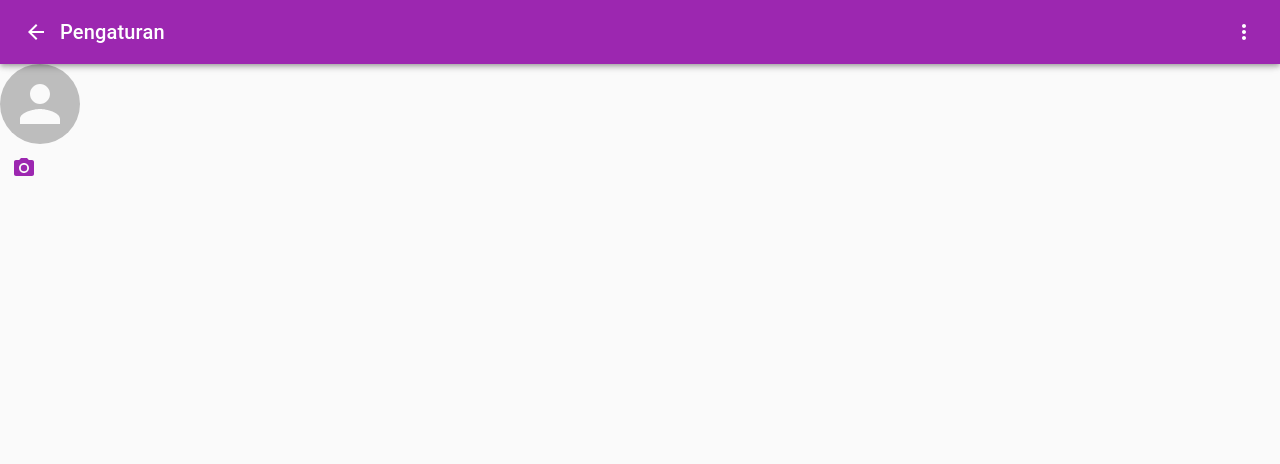
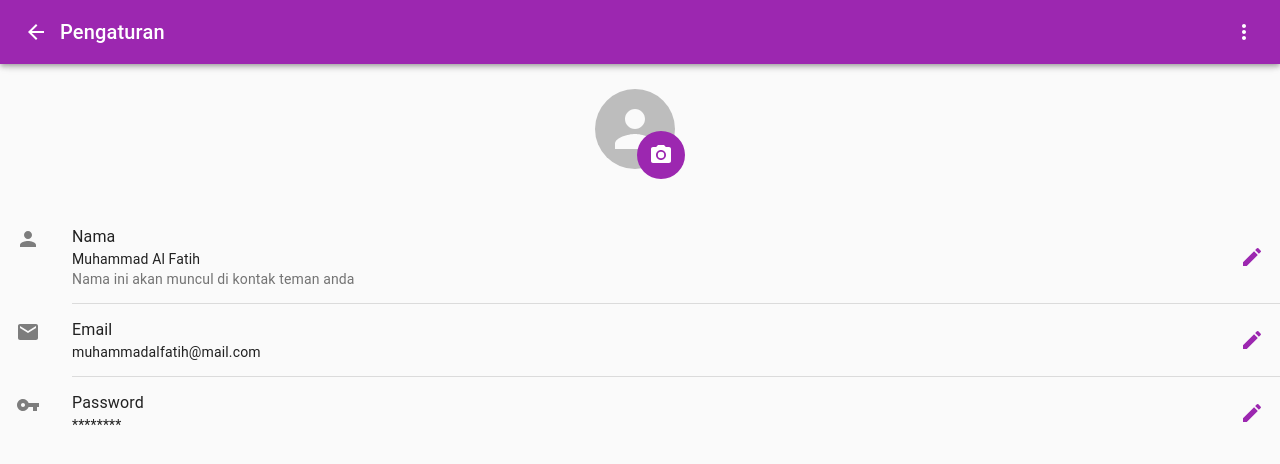
Before and after one commit to iik98/chat-app, a React (Create React App) app: page /pengaturan in a window 1280 px wide. Shown: the top 464 px of the page. Built offline with nearby package versions, Linux system fonts and the light colour scheme; no server answers; the database is empty; sample sign-in values are in the browser's storage.

Commit message:
styled setting page

```diff
--- a/src/config/theme.js
+++ b/src/config/theme.js
@@ -28,6 +28,7 @@ const theme = createMuiTheme({
             gray5: '#0000008a',
             gray6: '#aaaaaa',
             gray7: '#bbbbbb',
+            gray8: '#7d7d7d',
             green: '#19b821',
             blue: '#2757ca',
             blue2: '#32bdea',
--- a/src/pages/private/pengaturan/index.js
+++ b/src/pages/private/pengaturan/index.js
@@ -5,7 +5,19 @@ import Typography from '@material-ui/core/Typography';
 import IconButton from '@material-ui/core/IconButton';
 import Avatar from '@material-ui/core/Avatar';
 import BackIcon from '@material-ui/icons/ArrowBack';
+import PersonIcon from '@material-ui/icons/Person';
+import EmailIcon from '@material-ui/icons/Email';
+import VpnKeyIcon from '@material-ui/icons/VpnKey';
+import EditIcon from '@material-ui/icons/Edit';
 import Grid from '@material-ui/core/Grid';
+import List from '@material-ui/core/List';
+import ListItem from '@material-ui/core/ListItem';
+import Divider from '@material-ui/core/Divider';
+import ListItemText from '@material-ui/core/ListItemText';
+import ListItemAvatar from '@material-ui/core/ListItemAvatar';
+import ListItemSecondaryAction from '@material-ui/core/ListItemSecondaryAction';
+
+
 
 // page components
 import UploadAvatar from './avatar';
@@ -47,8 +59,90 @@ function Pengaturan(props) {
 
     return (
         <Grid container spacing={3}>
-            <Grid item xs={12} className={classes.avatar}>
+            <Grid item xs={12} className={classes.avatar} justify="center">
                 <UploadAvatar />
+            </Grid>
+            <Grid item xs={12} justify="center">
+                <List className={classes.root}>
+                    <ListItem alignItems="flex-start">
+                        <ListItemAvatar>
+                            <PersonIcon className={classes.iconList} />
+                        </ListItemAvatar>
+                        <ListItemText
+                        primary="Nama"
+                        secondary={
+                            <React.Fragment>
+                            <Typography
+                                component="p"
+                                variant="body2"
+                                className={classes.inline}
+                                color="textPrimary"
+                            >
+                                Muhammad Al Fatih
+                            </Typography>
+                            {" Nama ini akan muncul di kontak teman anda"}
+                            </React.Fragment>
+                        }
+                        />
+                        <ListItemSecondaryAction>
+                            <IconButton className={classes.editBtn} edge="end" aria-label="edit">
+                                <EditIcon />
+                            </IconButton>
+                        </ListItemSecondaryAction>
+                    </ListItem>
+                    <Divider variant="inset" component="li" />
+                    <ListItem alignItems="flex-start">
+                        <ListItemAvatar>
+                            <EmailIcon className={classes.iconList} />
+                        </ListItemAvatar>
+                        <ListItemText
+                        primary="Email"
+                        secondary={
+                            <React.Fragment>
+                            <Typography
+                                component="p"
+                                variant="body2"
+                                className={classes.inline}
+                                color="textPrimary"
+                            >
+                                muhammadalfatih@mail.com
+                            </Typography>
+                            </React.Fragment>
+                        }
+                        />
+                        <ListItemSecondaryAction>
+                            <IconButton className={classes.editBtn} edge="end" aria-label="edit">
+                                <EditIcon />
+                            </IconButton>
+                        </ListItemSecondaryAction>
+                    </ListItem>
+                    <Divider variant="inset" component="li" />
+                    <ListItem alignItems="flex-start">
+                        <ListItemAvatar>
+                            <VpnKeyIcon className={classes.iconList} />
+                        </ListItemAvatar>
+                        <ListItemText
+                        primary="Password"
+                        secondary={
+                            <React.Fragment>
+                            <Typography
+                                component="p"
+                                variant="body2"
+                                className={classes.inline}
+                                color="textPrimary"
+                            >
+                                ********
+                            </Typography>
+                            </React.Fragment>
+                        }
+                        />
+                        <ListItemSecondaryAction>
+                            <IconButton className={classes.editBtn} edge="end" aria-label="edit">
+                                <EditIcon />
+                            </IconButton>
+                        </ListItemSecondaryAction>
+                    </ListItem>
+                </List>
             </Grid>
         </Grid>
     )
--- a/src/pages/private/pengaturan/styles/avatar.js
+++ b/src/pages/private/pengaturan/styles/avatar.js
@@ -2,7 +2,27 @@ import { makeStyles } from '@material-ui/core/styles';
 
 
 const useStyles = makeStyles(theme => ({
-
+    avatarBlock:{
+        width: 90,
+        height: 90,
+        position: 'relative',
+        margin: '25px auto 0',
+    },
+    toggleUpload:{
+        backgroundColor: theme.palette.primary.main,
+        position: 'absolute',
+        right: 0,
+        bottom: 0,
+        '& span ':{
+            color: '#fff',
+        },
+        '&:hover':{
+            backgroundColor: theme.palette.primary.main,
+        },
+        '&:active':{
+            backgroundColor: theme.palette.primary.dark,
+        }
+    },
     avatarLarge: {
         width: theme.spacing(10),
         height: theme.spacing(10)
--- a/src/pages/private/pengaturan/styles/index.js
+++ b/src/pages/private/pengaturan/styles/index.js
@@ -5,8 +5,17 @@ const useStyles = makeStyles(theme => ({
     title: {
         flexGrow: 1,
     },
-    avatar: {
-
+    iconList:{
+        color: theme.palette.textColor.gray8,
+    },
+    editBtn:{
+        color: theme.palette.primary.main,
+        '&:hover':{
+            color: theme.palette.primary.main,
+        },
+        '&:active':{
+            color: theme.palette.primary.dark,
+        }
     }
 
 }))
```
